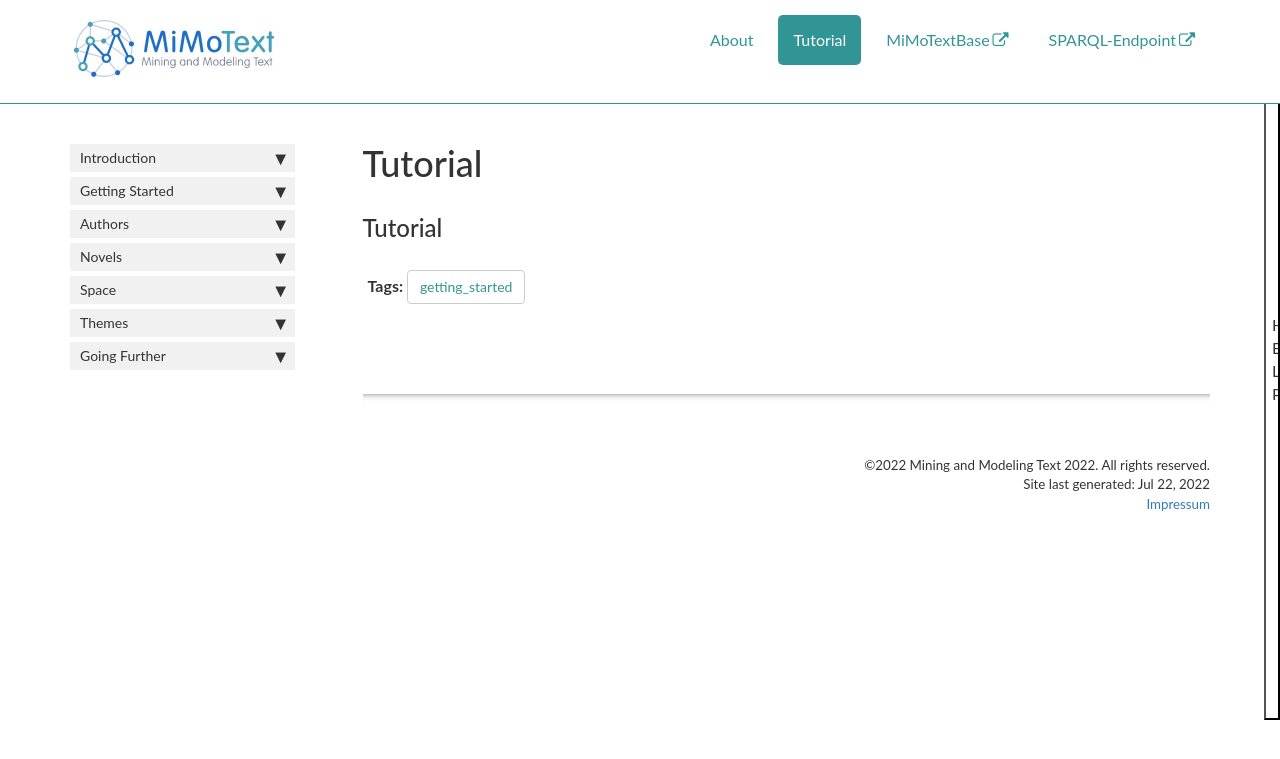
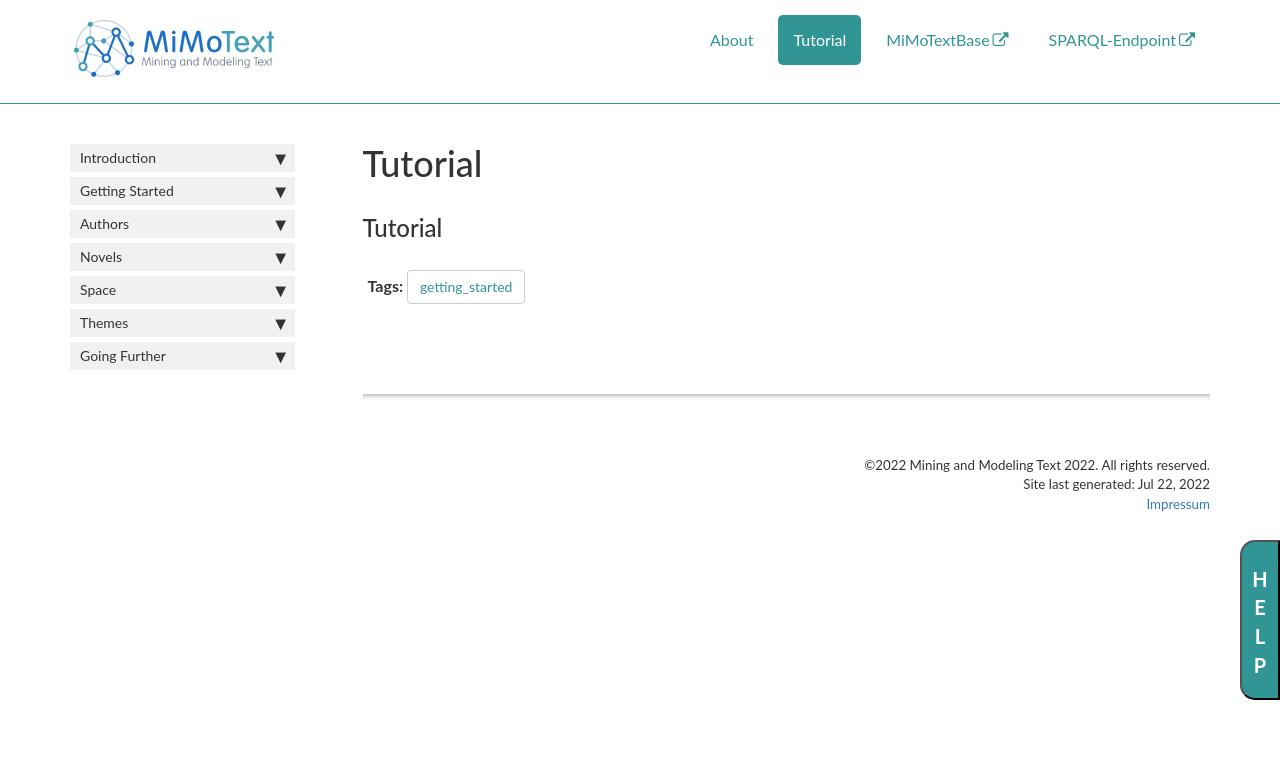
Before and after one commit to MiMoText/MiMoTextBase_Tutorial, a Jekyll site: the page built from pages/tutorial/tutorial_index.md, in a window 1280 px wide. Shown: the top 759 px of the page. Built offline with Jekyll 4.4.1, drawn with Linux system fonts in a browser that asks for light colours; comment, search, counter and statistics services are not loaded.

Commit message:
changed help button

```diff
--- a/_includes/help.html
+++ b/_includes/help.html
@@ -6,16 +6,24 @@ body {
 }
 
 #help-button{
-    height: 80%;
-  width: 0;
+
   position: fixed;
   z-index: 1;
-  top: 0;
+  top:60%;
   right: 0;
-  background-color: #ffffff;
-  background-color: #ffffff;
+
+  background: #319596;
   overflow-x: hidden;
   transition: 0.5s;
+  text-align: center;
+  border-radius: 15px 0px 0px 15px;
+  text-align: center;
+  padding-top: 5px;
+  font-size: 20px;
+  font-weight: bolder;
+  color: #ffffff;
+  width: 40px;
+ height: 160px;
 }
 
 .overlay {
```
Also changed, not shown: pages/tutorial/select.md (+1 -1 lines).
